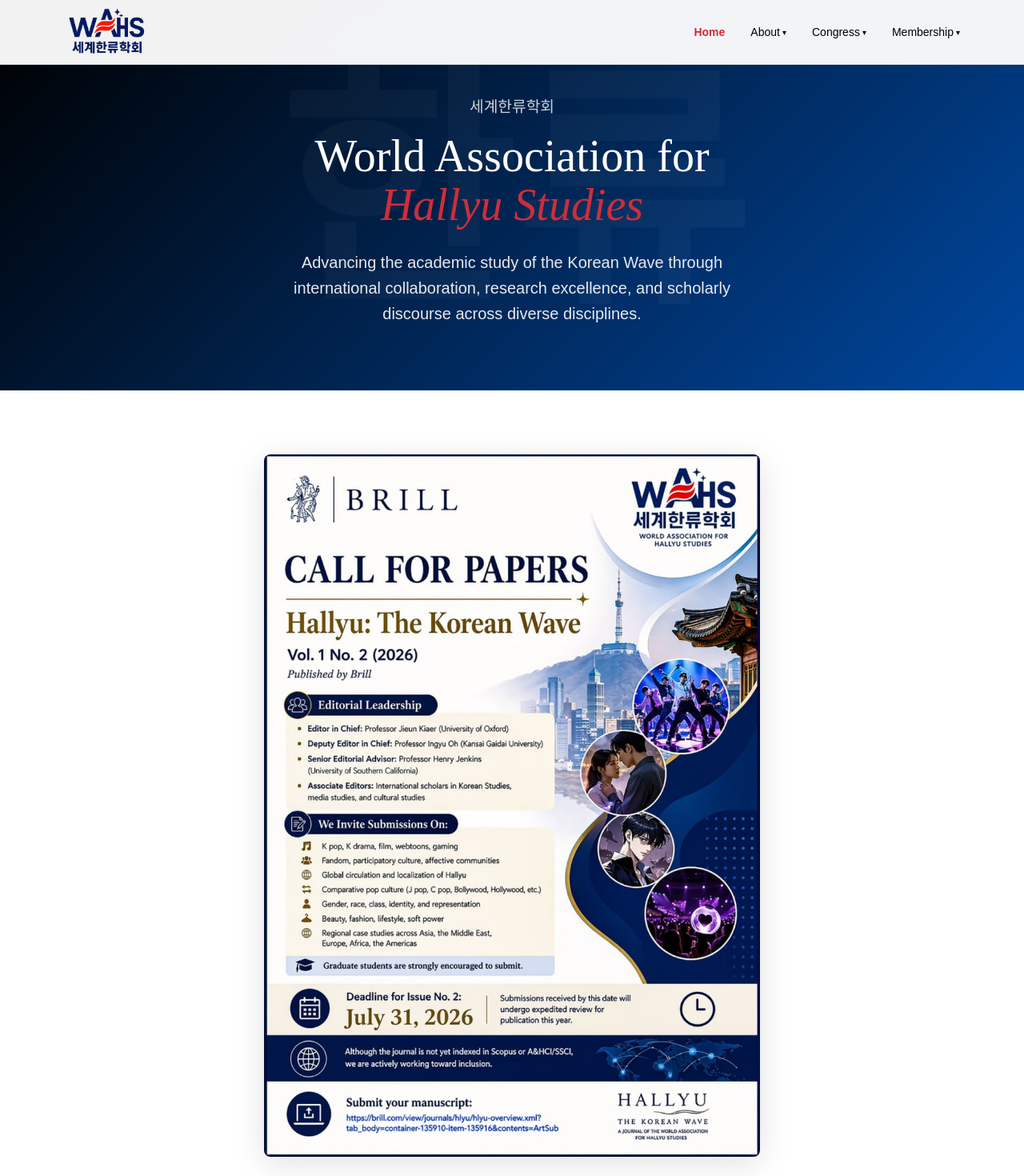
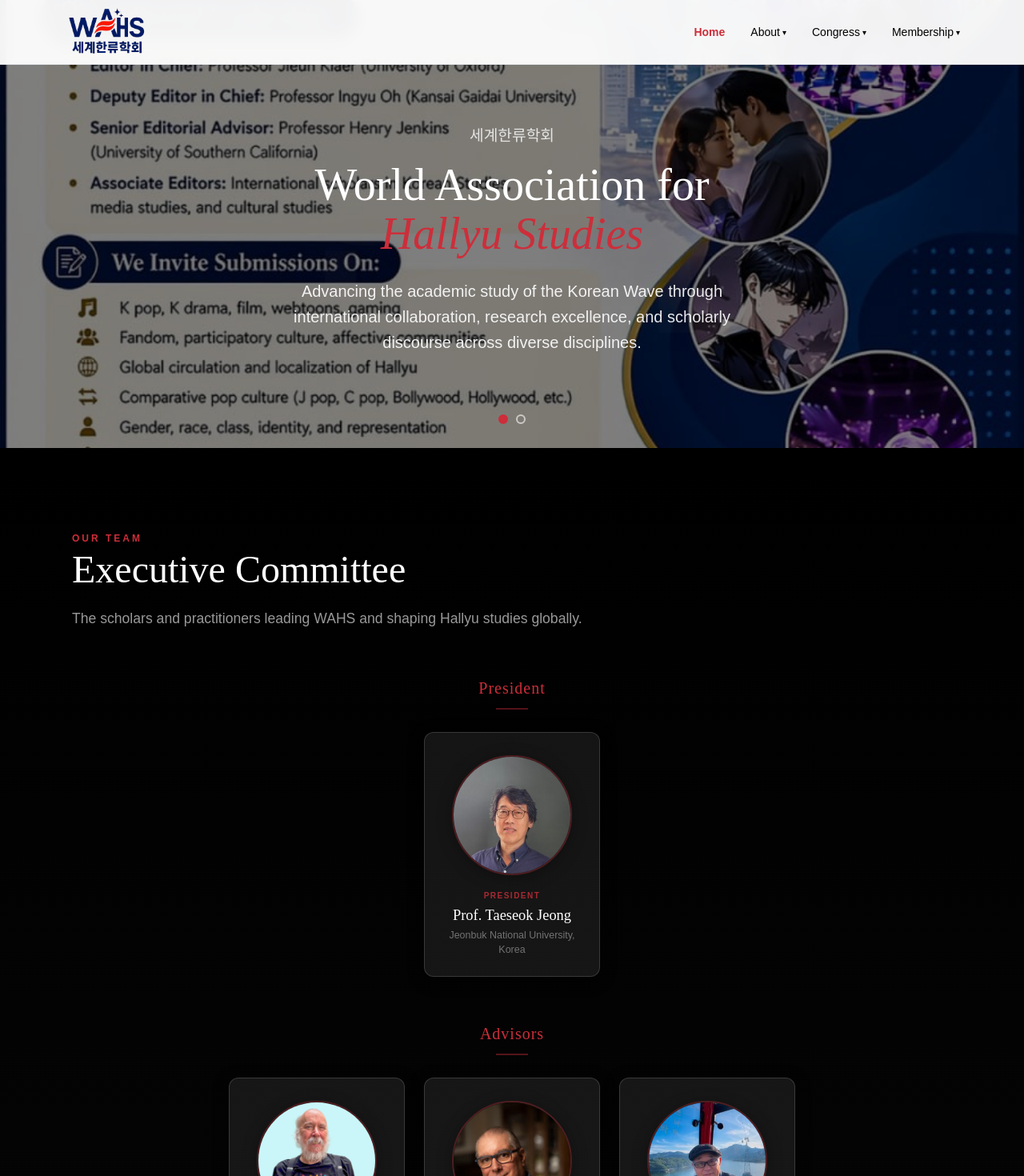
Before and after one commit to willfadeneva/WAHS, a Next.js app: page / in a window 1280 px wide. Shown: the top 1470 px of the page at 80% size. Built offline with nearby package versions, Linux system fonts and the light colour scheme.

Commit message:
Add hero image slider: Brill CFP + Female Universalism poster crossfade every 3s, pause on hover

```diff
--- a/src/app/globals.css
+++ b/src/app/globals.css
@@ -2100,6 +2100,90 @@
   line-height: 1.6;
 }
 
+/* ====================== */
+/* Hero Image Slider      */
+/* ====================== */
+.hero-slider {
+  position: relative;
+  min-height: 70vh;
+  display: flex;
+  align-items: center;
+  justify-content: center;
+  overflow: hidden;
+}
+
+.hero-slide-bg {
+  position: absolute;
+  inset: 0;
+  transition: opacity 0.8s ease;
+}
+
+.hero-slide-bg img {
+  width: 100%;
+  height: 100%;
+  object-fit: cover;
+  display: block;
+}
+
+/* Dark overlay so text remains readable */
+.hero-slider::after {
+  content: '';
+  position: absolute;
+  inset: 0;
+  background: rgba(0, 0, 0, 0.5);
+  z-index: 2;
+}
+
+.hero-slider .main-hero-content {
+  z-index: 3;
+  position: relative;
+}
+
+/* Dots navigation */
+.hero-slider-dots {
+  position: absolute;
+  bottom: 30px;
+  left: 50%;
+  transform: translateX(-50%);
+  display: flex;
+  gap: 10px;
+  z-index: 4;
+}
+
+.hero-slider-dot {
+  width: 12px;
+  height: 12px;
+  border-radius: 50%;
+  border: 2px solid rgba(255, 255, 255, 0.6);
+  background: transparent;
+  cursor: pointer;
+  transition: all 0.3s ease;
+  padding: 0;
+}
+
+.hero-slider-dot.active {
+  background: var(--coral);
+  border-color: var(--coral);
+}
+
+.hero-slider-dot:hover {
+  border-color: white;
+}
+
+/* Tablet */
+@media (max-width: 900px) {
+  .hero-slider {
+    min-height: 60vh;
+  }
+}
+
+/* Mobile */
+@media (max-width: 768px) {
+  .hero-slider {
+    min-height: 50vh;
+  }
+}
+
 /* Congress CTA */
 .main-congress-cta {
   padding: 60px 40px;
--- a/src/app/page.tsx
+++ b/src/app/page.tsx
@@ -2,6 +2,7 @@
 import MainFooter from '@/components/MainFooter';
 import Committee from '@/components/Committee';
 import ScrollReveal from '@/components/ScrollReveal';
+import HeroSlider from '@/components/HeroSlider';
 import Link from 'next/link';
 
 export default function HomePage() {
@@ -9,45 +10,8 @@
     <div className="main-page">
       <MainNav />
 
-      {/* Hero Section */}
-      <section className="main-hero">
-        <div className="main-hero-content">
-          <div className="main-hero-korean">세계한류학회</div>
-          <h1 className="main-hero-title">
-            World Association for<br />
-            <em>Hallyu Studies</em>
-          </h1>
-          <p className="main-hero-subtitle">
-            Advancing the academic study of the Korean Wave through international collaboration,
-            research excellence, and scholarly discourse across diverse disciplines.
-          </p>
-        </div>
-      </section>
-
-      {/* Brill Journal — Hallyu: The Korean Wave */}
-      <section style={{ background: '#fff', padding: '80px 24px' }}>
-        <div style={{ maxWidth: '700px', margin: '0 auto', textAlign: 'center' }}>
-          <a
-            href="https://brill.com/view/journals/hlyu/hlyu-overview.xml?tab_body=container-135910-item-135916&contents=ArtSub"
-            target="_blank"
-            rel="noopener noreferrer"
-            style={{ display: 'inline-block' }}
-          >
-            <img
-              src="/brill-cfp-2026.jpg"
-              alt="Call for Papers — Hallyu: The Korean Wave, Vol. 1 No. 2 (2026), Published by Brill"
-              style={{
-                width: '100%',
-                maxWidth: '620px',
-                height: 'auto',
-                borderRadius: '8px',
-                boxShadow: '0 8px 40px rgba(0,0,0,0.12)',
-                transition: 'transform 0.3s ease, box-shadow 0.3s ease',
-              }}
-            />
-          </a>
-        </div>
-      </section>
+      {/* Hero Slider — Brill CFP / Female Universalism */}
+      <HeroSlider />
 
       {/* Our Team — Full Committee with Photos */}
       <Committee detailed />
--- /dev/null
+++ b/src/components/HeroSlider.tsx
@@ -0,0 +1,78 @@
+'use client';
+
+import { useState, useEffect, useRef } from 'react';
+
+const slides = [
+  {
+    src: '/brill-cfp-2026.jpg',
+    alt: 'Call for Papers — Hallyu: The Korean Wave, Vol. 1 No. 2 (2026), Published by Brill',
+  },
+  {
+    src: '/female-universalism-poster.jpg',
+    alt: 'Female Universalism — Book Launch Seminar Poster',
+  },
+];
+
+export default function HeroSlider() {
+  const [current, setCurrent] = useState(0);
+  const [isPaused, setIsPaused] = useState(false);
+  const intervalRef = useRef<ReturnType<typeof setInterval> | null>(null);
+
+  useEffect(() => {
+    if (!isPaused) {
+      intervalRef.current = setInterval(() => {
+        setCurrent((prev) => (prev + 1) % slides.length);
+      }, 3000);
+    }
+    return () => {
+      if (intervalRef.current) clearInterval(intervalRef.current);
+    };
+  }, [isPaused]);
+
+  const handleMouseEnter = () => setIsPaused(true);
+  const handleMouseLeave = () => setIsPaused(false);
+
+  return (
+    <section
+      className="main-hero hero-slider"
+      onMouseEnter={handleMouseEnter}
+      onMouseLeave={handleMouseLeave}
+    >
+      {/* Background images — crossfade */}
+      {slides.map((slide, i) => (
+        <div
+          key={slide.src}
+          className="hero-slide-bg"
+          style={{ opacity: i === current ? 1 : 0 }}
+        >
+          <img src={slide.src} alt={slide.alt} />
+        </div>
+      ))}
+
+      {/* Dots indicator */}
+      <div className="hero-slider-dots">
+        {slides.map((_, i) => (
+          <button
+            key={i}
+            className={`hero-slider-dot ${i === current ? 'active' : ''}`}
+            onClick={() => setCurrent(i)}
+            aria-label={`Go to slide ${i + 1}`}
+          />
+        ))}
+      </div>
+
+      {/* Overlay text */}
+      <div className="main-hero-content">
+        <div className="main-hero-korean">세계한류학회</div>
+        <h1 className="main-hero-title">
+          World Association for<br />
+          <em>Hallyu Studies</em>
+        </h1>
+        <p className="main-hero-subtitle">
+          Advancing the academic study of the Korean Wave through international collaboration,
+          research excellence, and scholarly discourse across diverse disciplines.
+        </p>
+      </div>
+    </section>
+  );
+}
```
Also changed, not shown: public/female-universalism-poster.jpg (added).
